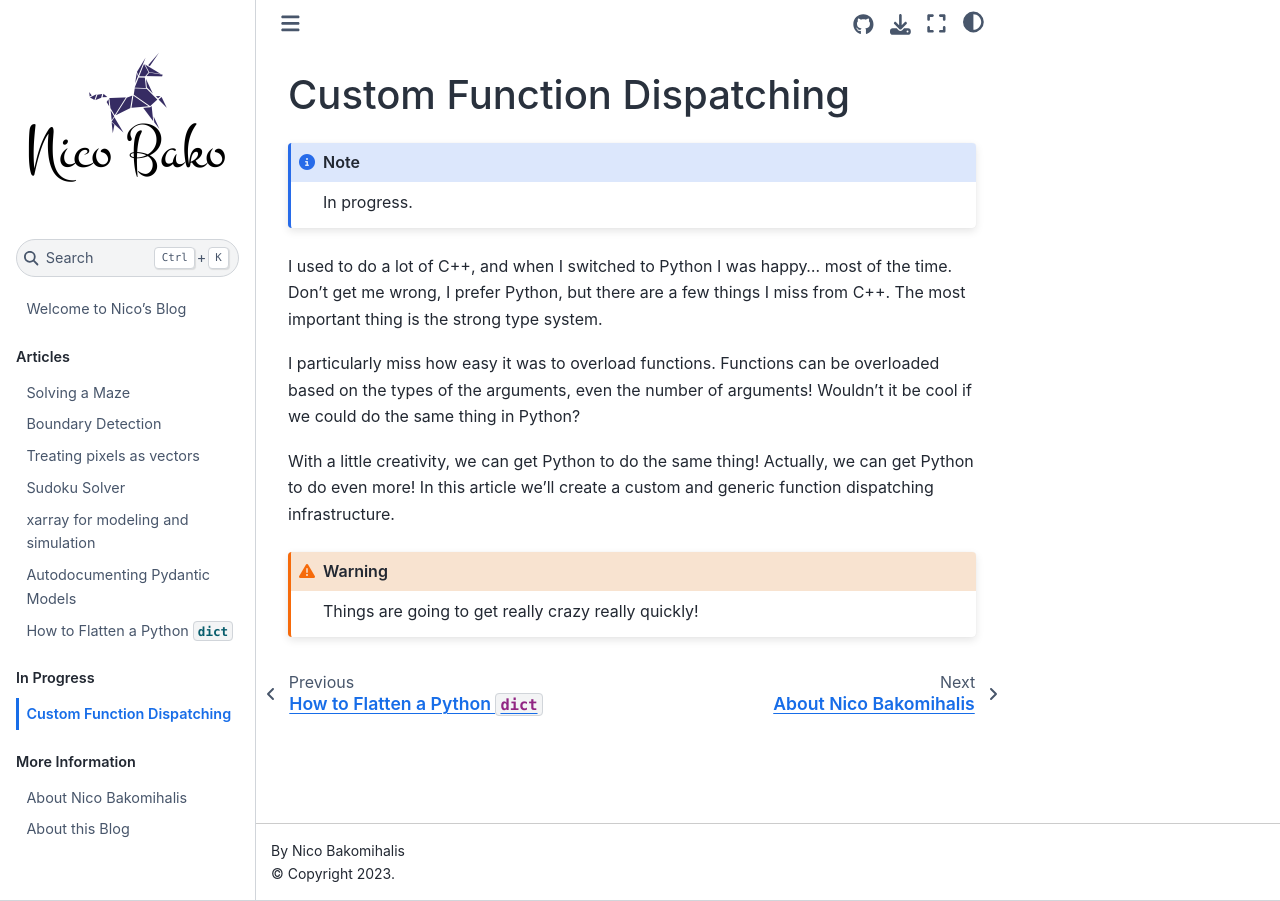
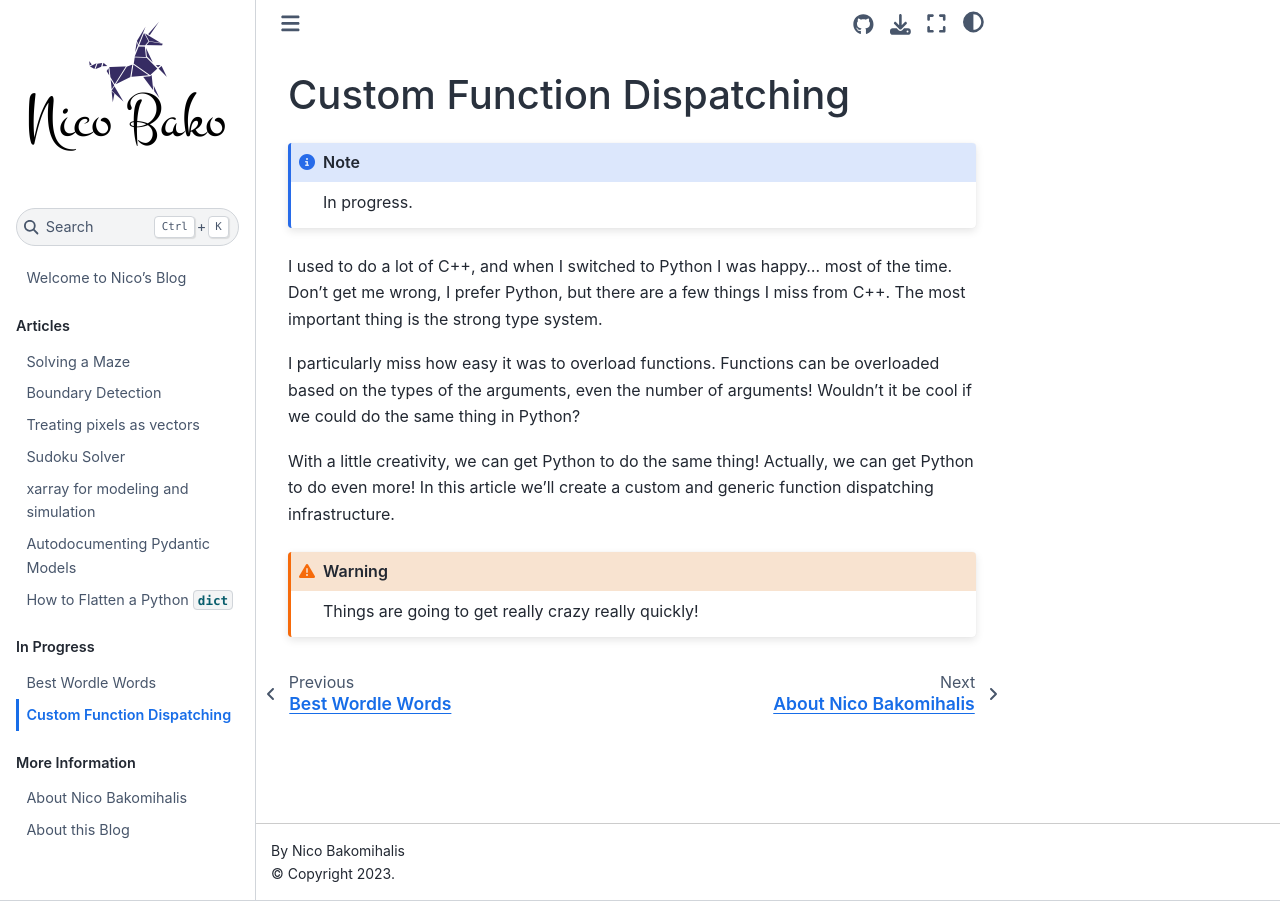
Before and after one commit to nicobako/pythonic-misadventures, a Jupyter Book: the page built from blog/function_dispatch.ipynb, in a window 1280 px wide. Built offline with Jupyter Book 1.0.4 settings and Sphinx 7.4.7 and the Sphinx Book theme 1.1.4, drawn with Linux system fonts in a browser that asks for light colours.

Commit message:
added wordle to toc

```diff
--- a/blog/_toc.yml
+++ b/blog/_toc.yml
@@ -12,6 +12,7 @@
   - file: how_to_flatten_a_python_dict
 - caption: In Progress
   chapters:
+  - file: wordle
   - file: function_dispatch
 - caption: More Information
   chapters:
```
